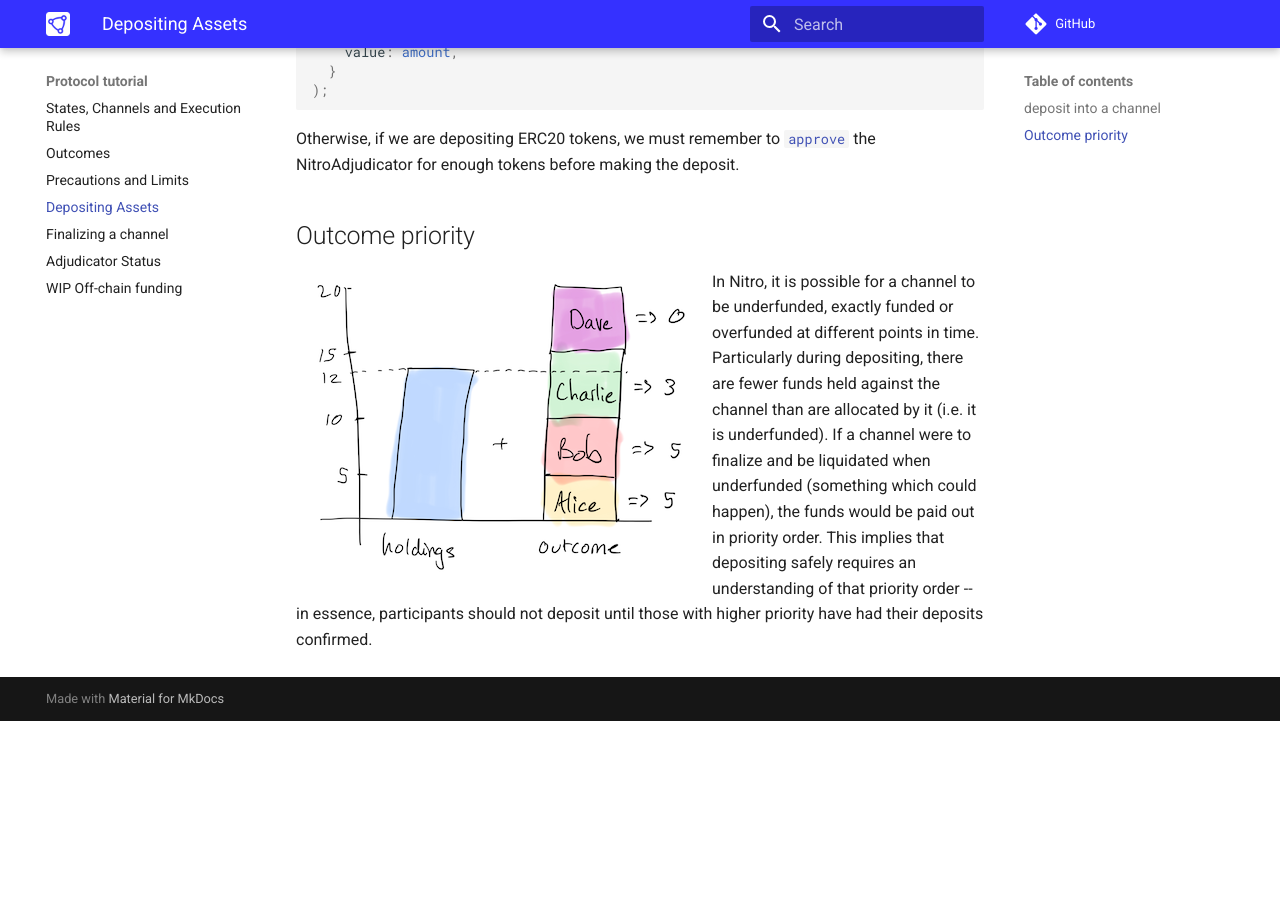
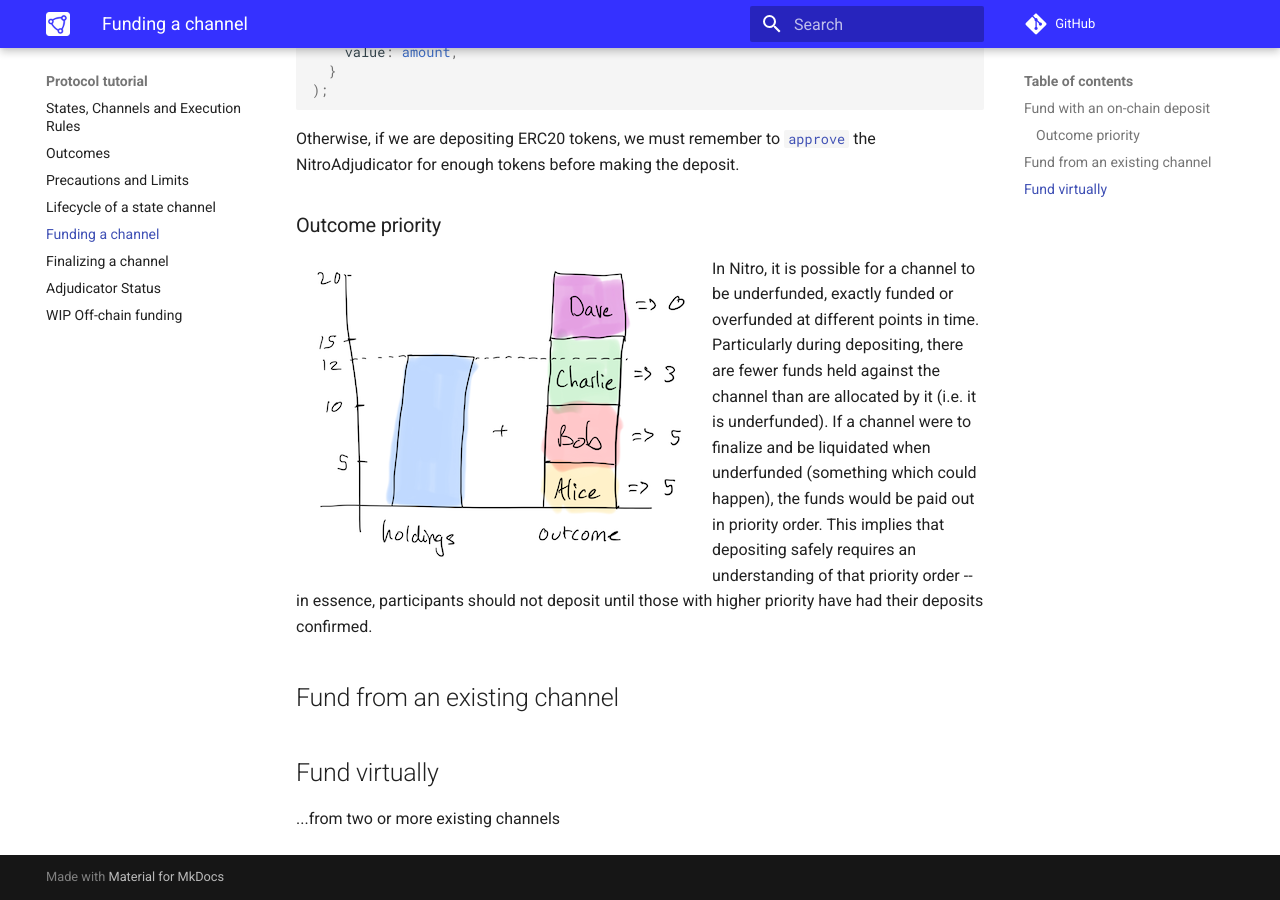
Before and after one commit to statechannels/go-nitro, an MkDocs documentation site: the page built from docs/protocol-tutorial/0005-funding-a-channel.md, in a window 1280 px wide and 900 px high, scrolled down 1432 px. Built offline with MkDocs 1.6.1 and Material for MkDocs 9.7.7, drawn with Linux system fonts in a browser that asks for light colours; comment, search, counter and statistics services are not loaded; before the commit the page ends 2153 px from its top, so only the background shows below that; some of the changed text lies outside the part shown.

Commit message:
add lifecycle page

```diff
--- a/docs/protocol-tutorial/0004-deposit-assets.md
+++ b/docs/protocol-tutorial/0005-funding-a-channel.md
@@ -1,8 +1,8 @@
-# Depositing Assets
+# Funding a channel
 
 Early on in the lifecycle of a state channel -- i.e. after exchanging some setup states, but before executing any application logic -- participants will want to "fund it". They will stake assets on the channel so that the state updates are meaningful. The simplest way to do this is with an on chain deposit; a more advanced possibility is fund a new channel from an existing funded channel.
 
-## `deposit` into a channel
+## Fund with an on-chain `deposit`
 
 The deposit method allows ETH or ERC20 tokens to be escrowed against a channel.
 We have the following call signature:
@@ -52,7 +52,13 @@
 
 Otherwise, if we are depositing ERC20 tokens, we must remember to [`approve`](https://docs.openzeppelin.com/contracts/2.x/api/token/erc20#IERC20-approve-address-uint256-) the NitroAdjudicator for enough tokens before making the deposit.
 
-## Outcome priority
+### Outcome priority
 
 ![Outcome priority](./outcome-priority.png){ align=left }
 In Nitro, it is possible for a channel to be underfunded, exactly funded or overfunded at different points in time. Particularly during depositing, there are fewer funds held against the channel than are allocated by it (i.e. it is underfunded). If a channel were to finalize and be liquidated when underfunded (something which could happen), the funds would be paid out in priority order. This implies that depositing safely requires an understanding of that priority order -- in essence, participants should not deposit until those with higher priority have had their deposits confirmed.
+
+## Fund from an existing channel
+
+## Fund virtually
+
+...from two or more existing channels
```
Also changed, not shown: docs/protocol-tutorial/0004-lifecycle-of-a-channel.md (added, +71 -0 lines), docs/protocol-tutorial/0006-finalizing-a-channel.md (renamed from docs/protocol-tutorial/0005-finalizing-a-channel.md), docs/protocol-tutorial/0007-adjudicator-status.md (renamed from docs/protocol-tutorial/0006-adjudicator-status.md).
